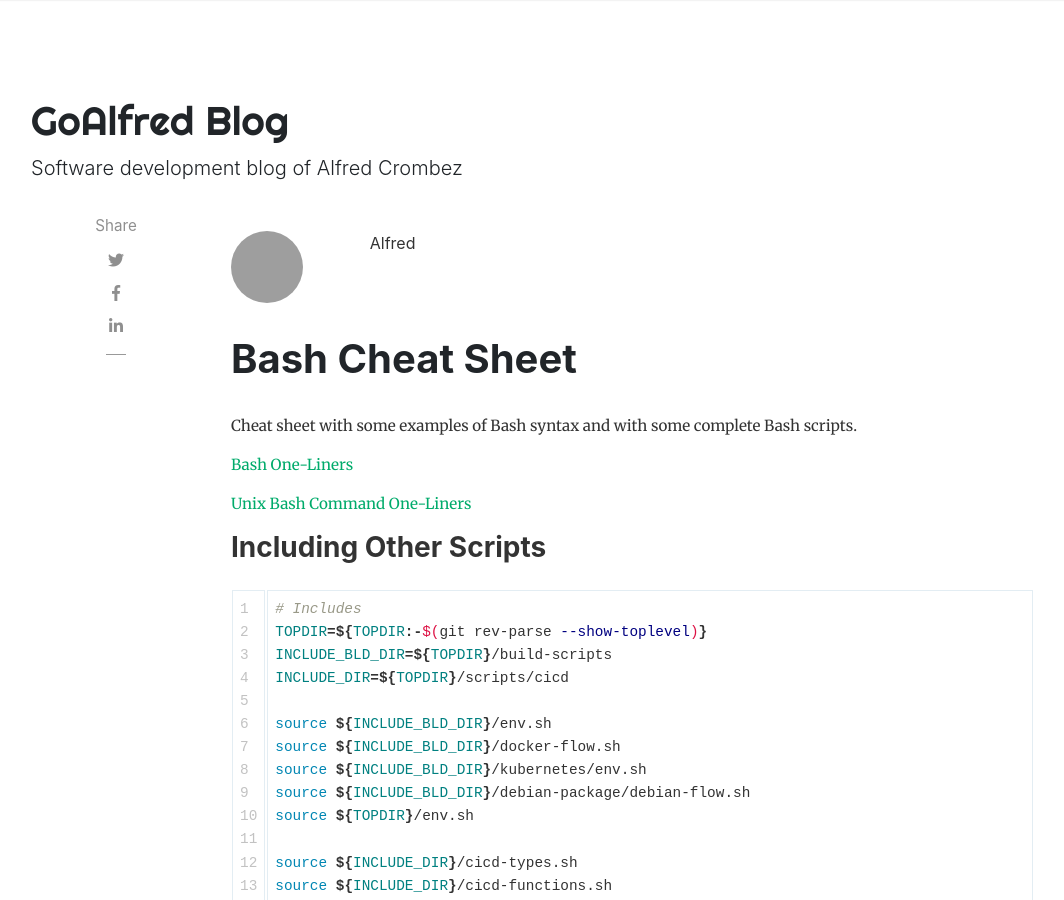
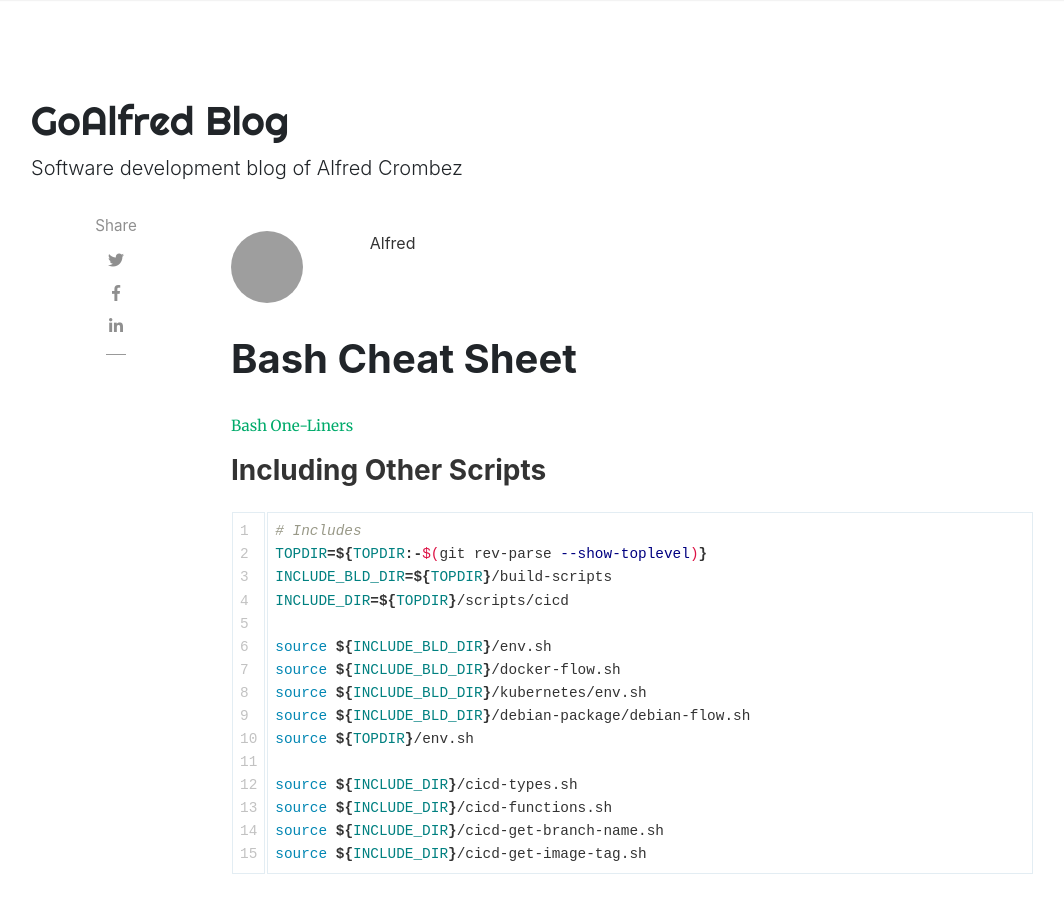
Before and after one commit to goalfred-dev/goalfred-dev.github.io, a Jekyll site: the page built from _posts/2021-06-23-bash-cheat-sheet.md, in a window 1280 px wide and 900 px high. Shown: the whole window, without its empty margins (54-1118 px from the left). Built offline with Jekyll 4.4.1, drawn with Linux system fonts in a browser that asks for light colours; nearby versions of some CDN libraries; comment, search, counter and statistics services are not loaded; grey boxes are pictures that could not be loaded.

Commit message:
Try by removing second linke

```diff
--- a/_posts/2021-06-23-bash-cheat-sheet.md
+++ b/_posts/2021-06-23-bash-cheat-sheet.md
@@ -7,11 +7,7 @@ featured: false
 hidden: false
 ---
 
-Cheat sheet with some examples of Bash syntax and with some complete Bash scripts.
-
 [Bash One-Liners](http://www.bashoneliners.com/)
-
-[Unix Bash Command One-Liners](https://itnext.io/increase-developer-productivity-with-unix-bash-command-one-liners-2973bccd7600)
 
 ### Including Other Scripts
 
```
